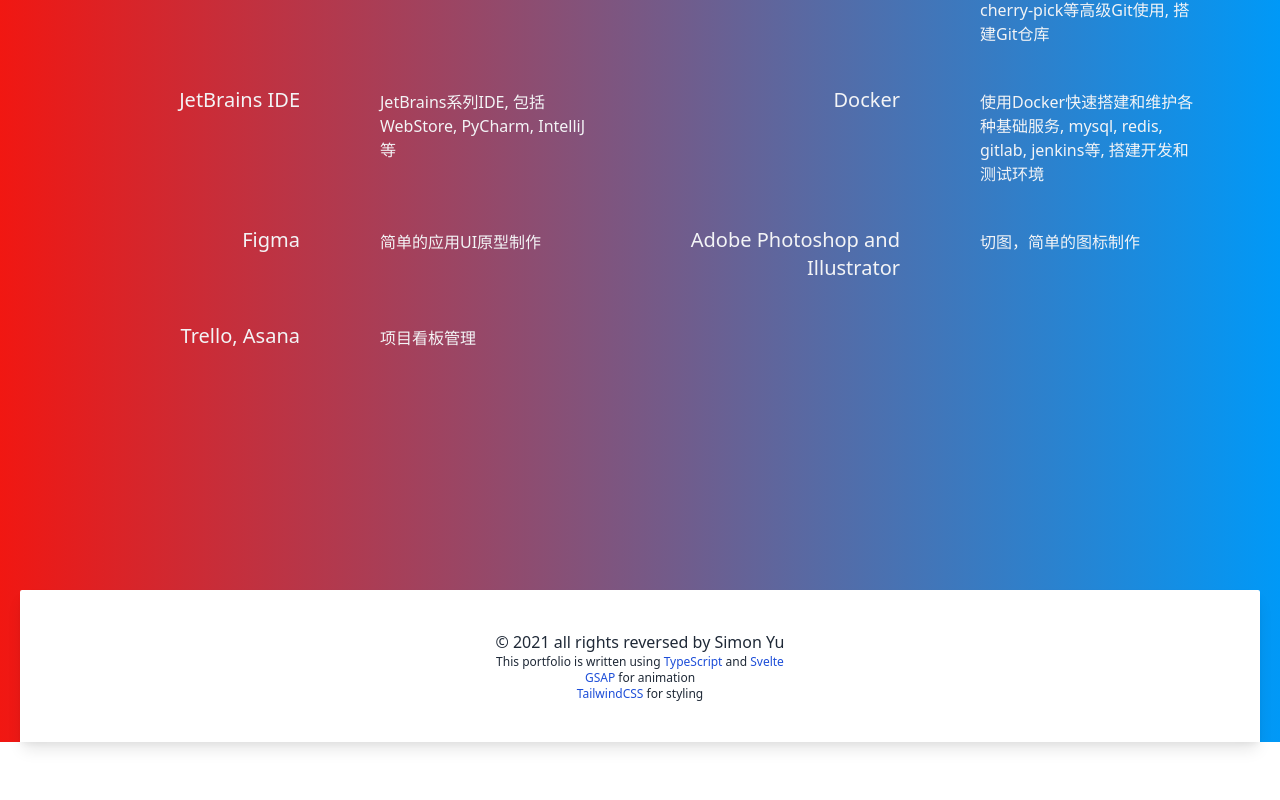
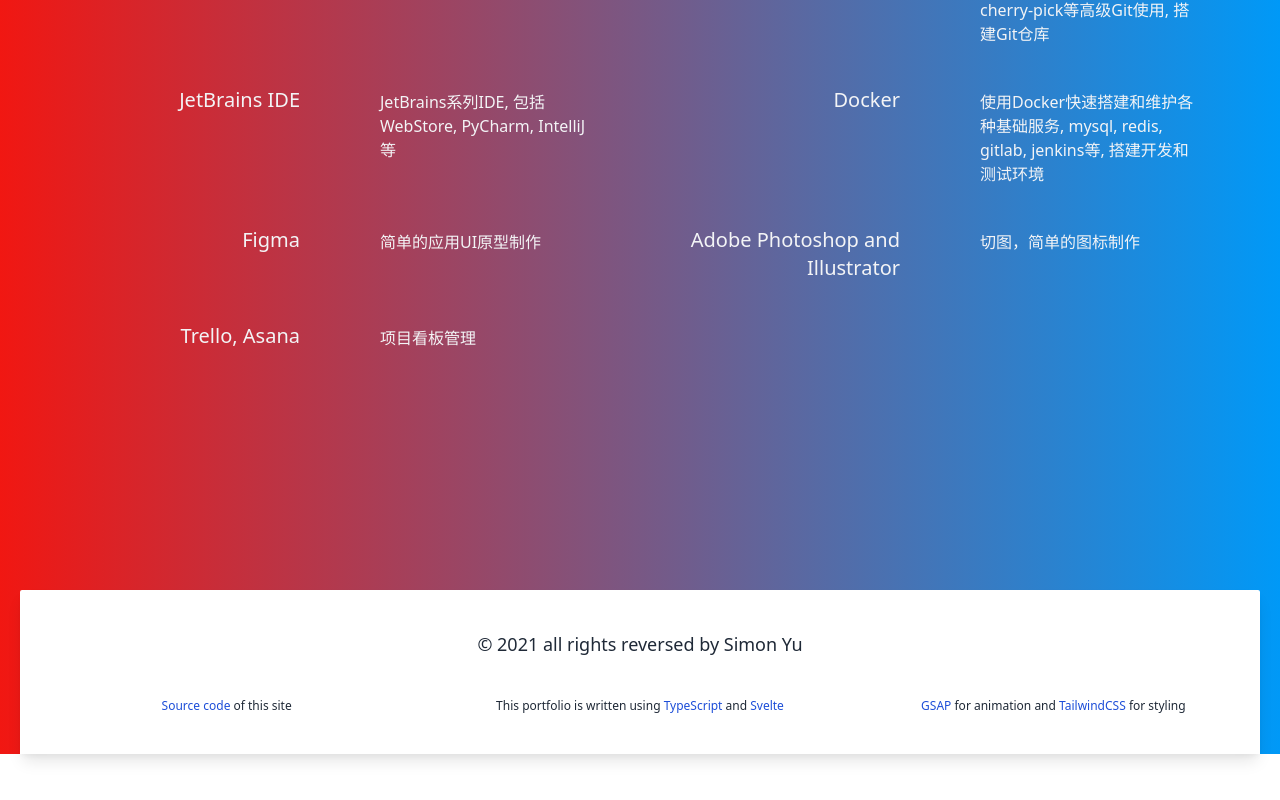
Before and after one commit to ccl1115/portfolio, a Svelte app: page / in a window 1280 px wide. Shown: the part 4250-5050 px from the top of the page. Built offline with nearby package versions, Linux system fonts and the light colour scheme; what @tailwindcss/ui would draw is missing.

Commit message:
add footer message

```diff
--- a/src/App.svelte
+++ b/src/App.svelte
@@ -132,9 +132,19 @@
     </div>
     <div
       id="footer"
-      class="py-10 mx-5 rounded-t-sm mb-20 bg-white text-gray-800 text-center shadow-lg"
+      class="py-10 lg:mx-5 rounded-t-sm lg:mb-20 bg-white text-gray-800 text-center shadow-lg"
     >
-      <p>© 2021 all rights reversed by Simon Yu</p>
+      <div class="grid sm:grid-cols-1 lg:grid-cols-3">
+        <p class="lg:col-span-3 sm:pb-0 lg:pb-10 lg:text-lg">
+          © 2021 all rights reversed by Simon Yu
+        </p>
+        <p class="text-xs">
+          <a
+            target="blank"
+            class="text-blue-700"
+            href="https://github.com/ccl1115/portfolio">Source code</a
+          > of this site
+        </p>
         <p class="text-xs">
           This portfolio is written using <a
             class="text-blue-700"
@@ -143,12 +153,12 @@
           and <a class="text-blue-700" href="https://svelte.dev">Svelte</a>
         </p>
         <p class="text-xs">
-        <a class="text-blue-700" href="https://greensock.com/gsap">GSAP</a> for animation
+          <a class="text-blue-700" href="https://greensock.com/gsap">GSAP</a> for
+          animation and
+          <a class="text-blue-700" href="https://tailwindcss.com">TailwindCSS</a
+          > for styling
         </p>
-      <p class="text-xs">
-        <a class="text-blue-700" href="https://tailwindcss.com">TailwindCSS</a> for
-        styling
-      </p>
+      </div>
     </div>
   </div>
 </main>
```
Lines whose indentation alone changed are shown as unchanged.
